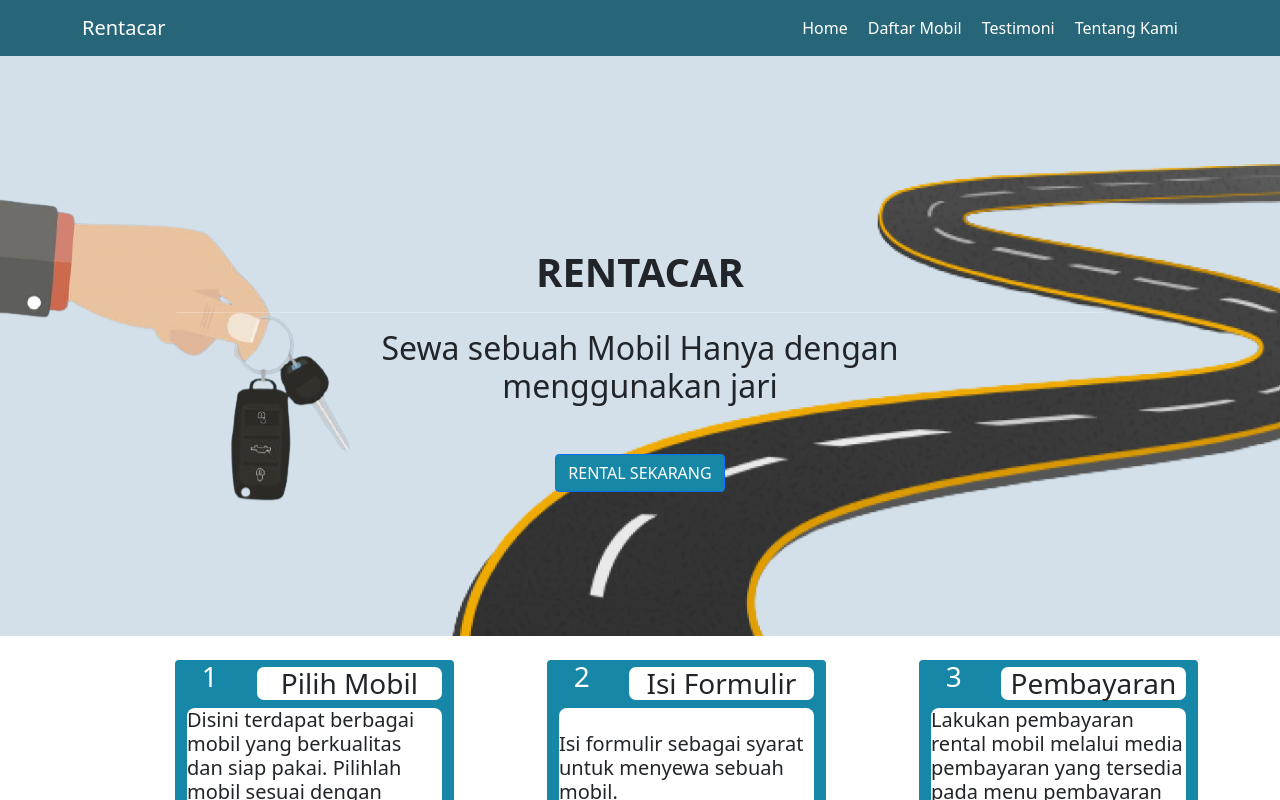
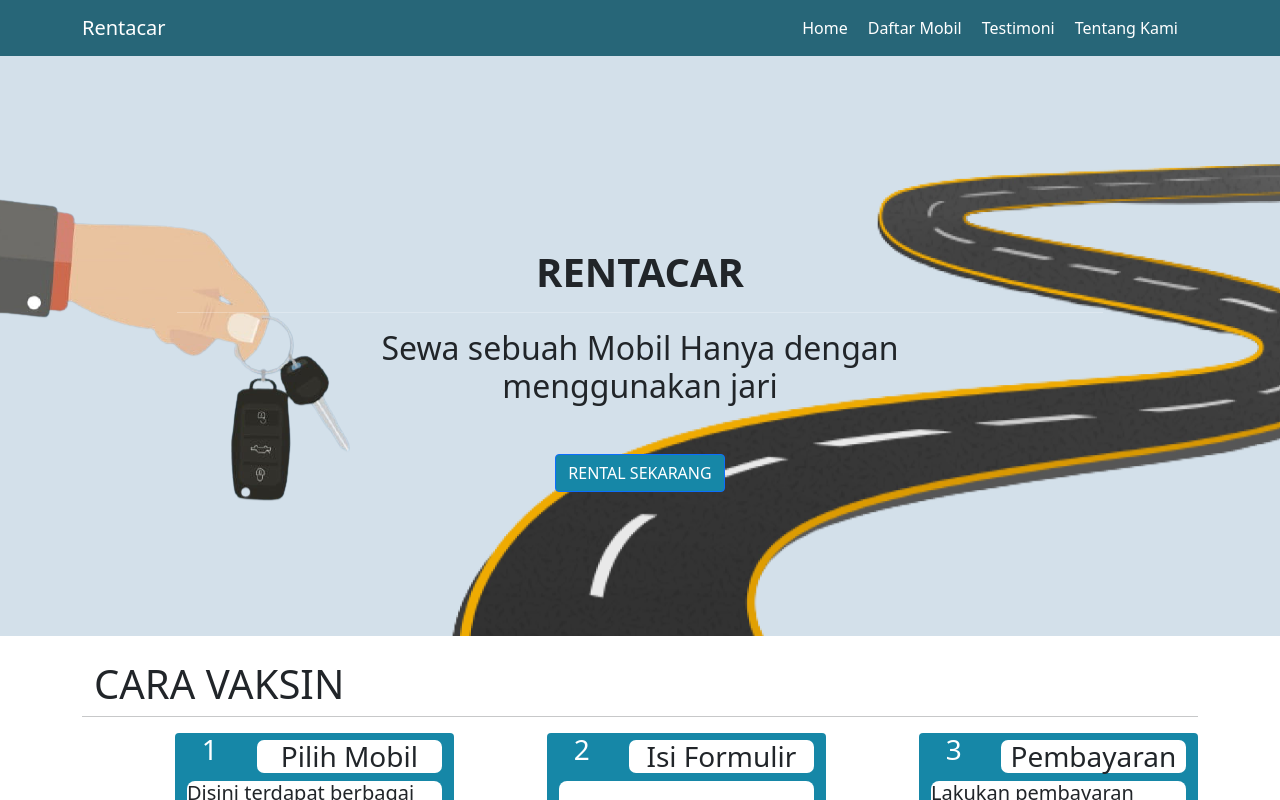
Before and after one commit to kharismarizki/rentacar, a Next.js app: page / in a window 1280 px wide. Shown: the top 800 px of the page. Built offline with nearby package versions, Linux system fonts and the light colour scheme.

Commit message:
add heading cara pesan

```diff
--- a/component/carapesan/carapesan.js
+++ b/component/carapesan/carapesan.js
@@ -2,6 +2,12 @@ const caraPesan = () => {
   return (
     <>
       <div className="container">
+        <div className="row">
+          <div className="col">
+            <h1>CARA VAKSIN</h1>
+          </div>
+          <hr />
+        </div>
         <div className="row">
           <div
             className="col-md-4 col-lg-3 offset-lg-1"
```
